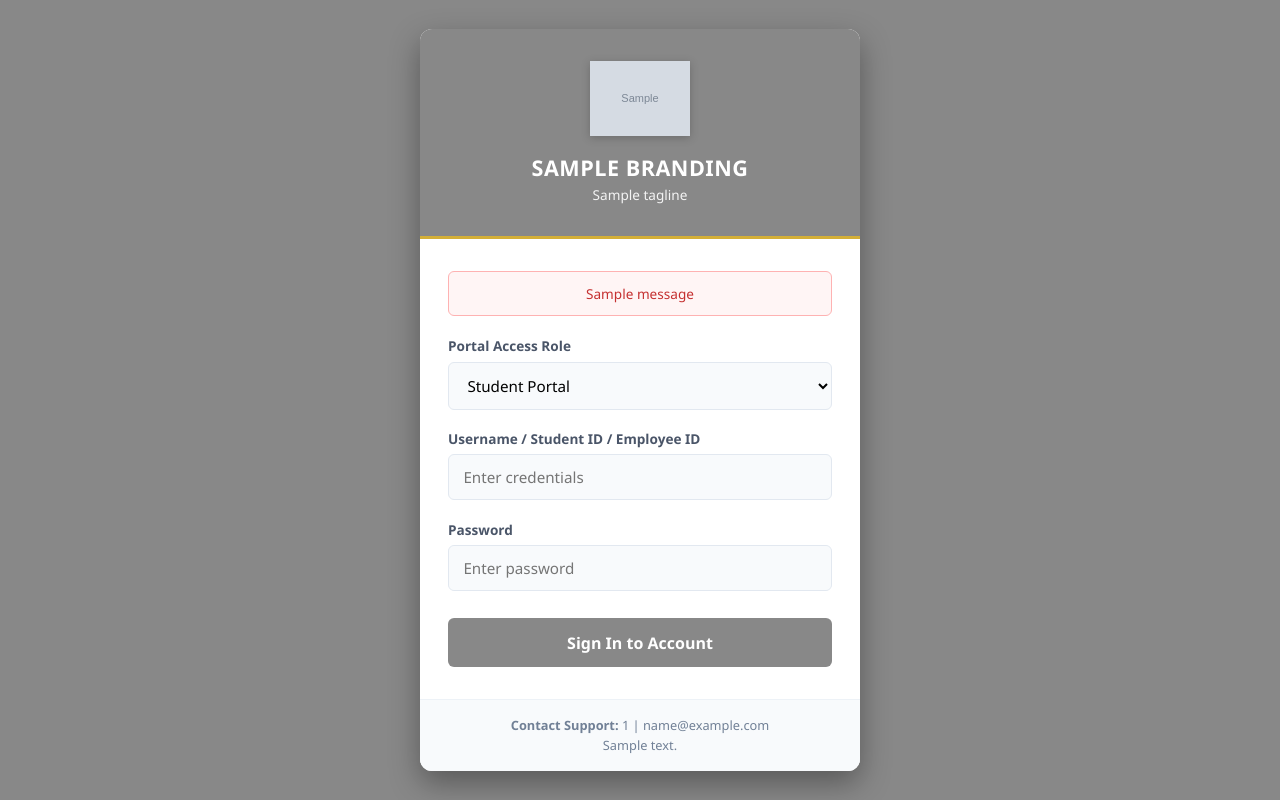
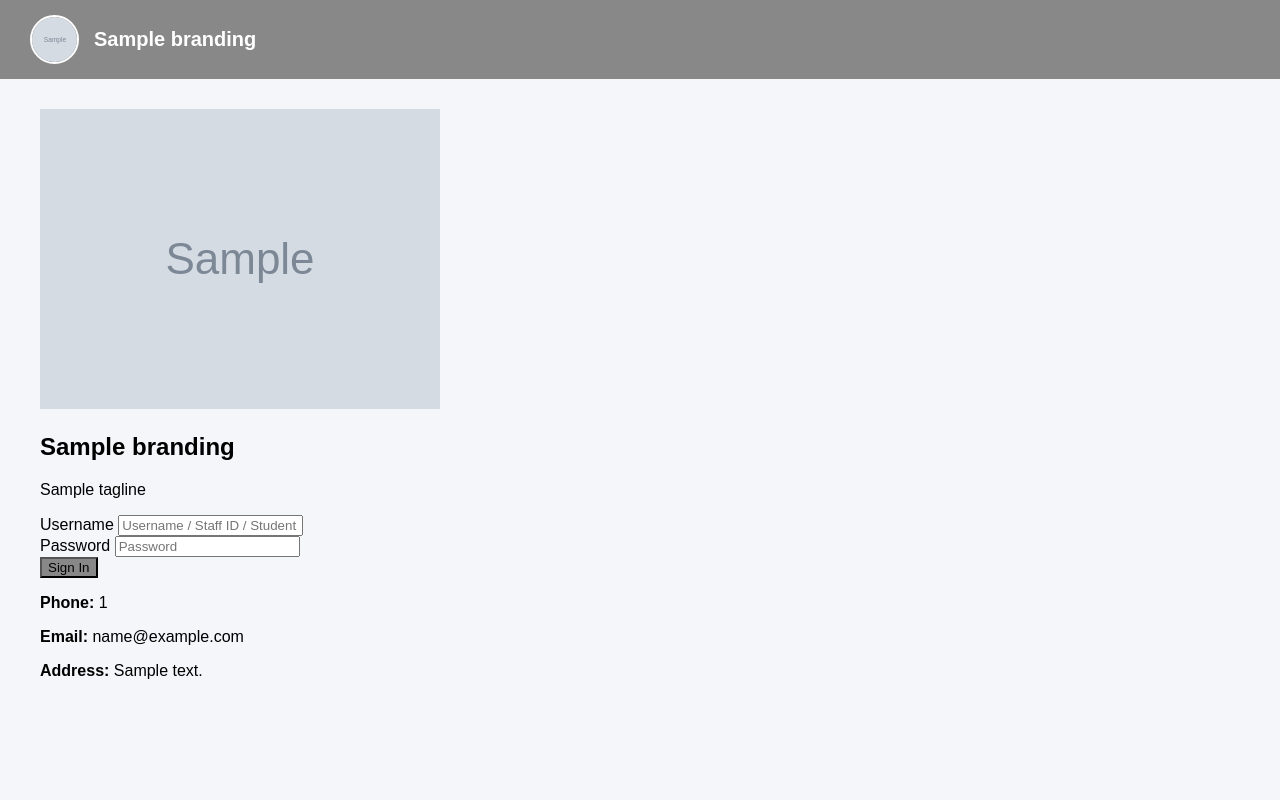
Before and after one commit to ahaqq861-sys/AL-WASILAH-SCHOOL-COMPLEX, a Django app: template portal/templates/portal/login.html in a window 1280 px wide. Run offline with Django 5.2, Linux system fonts and the light colour scheme; the template is opened without the code that fills it: most values are stand-ins (such as "Sample title", 1, 10 or a date in 2020); grey boxes marked "Sample" are stand-in pictures; one stand-in notice (Sample message) is shown.

Commit message:
Fix settings BASE_DIR and finalize branding with user profiles

```diff
--- a/portal/templates/portal/login.html
+++ b/portal/templates/portal/login.html
@@ -1,73 +1,46 @@
-<!DOCTYPE html>
-<html lang="en">
-<head>
-    <meta charset="UTF-8">
-    <meta name="viewport" content="width=device-width, initial-scale=1.0">
-    <title>{{ branding.school_name }} | Portal Sign In</title>
-    <style>
-        * { box-sizing: border-box; margin: 0; padding: 0; font-family: 'Segoe UI', system-ui, sans-serif; }
-        body { background: linear-gradient(135deg, {{ branding.primary_color }} 0%, {{ branding.secondary_color }} 100%); min-height: 100vh; display: flex; align-items: center; justify-content: center; padding: 1.5rem; }
-        .login-wrapper { background: #ffffff; width: 100%; max-width: 440px; border-radius: 12px; box-shadow: 0 12px 30px rgba(0,0,0,0.35); overflow: hidden; }
-        .login-header { background: {{ branding.primary_color }}; color: white; padding: 2rem 1.5rem; text-align: center; border-bottom: 3px solid #d4af37; }
-        .logo-img { max-height: 75px; margin-bottom: 0.75rem; object-fit: contain; filter: drop-shadow(0 2px 4px rgba(0,0,0,0.2)); }
-        .login-header h1 { font-size: 1.35rem; font-weight: 700; letter-spacing: 0.5px; text-transform: uppercase; }
-        .login-header p { font-size: 0.85rem; opacity: 0.9; margin-top: 0.2rem; }
-        .login-body { padding: 2rem 1.75rem; }
-        .form-group { margin-bottom: 1.2rem; }
-        .form-group label { display: block; font-size: 0.85rem; font-weight: 600; color: #4a5568; margin-bottom: 0.4rem; }
-        .form-group input, .form-group select { width: 100%; padding: 0.75rem 0.9rem; border: 1.5px solid #e2e8f0; border-radius: 6px; font-size: 0.95rem; transition: 0.2s; background-color: #f8fafc; }
-        .form-group input:focus, .form-group select:focus { border-color: {{ branding.primary_color }}; outline: none; background-color: #fff; box-shadow: 0 0 0 3px rgba(114, 47, 55, 0.15); }
-        .btn-submit { width: 100%; padding: 0.85rem; background: {{ branding.primary_color }}; color: white; border: none; border-radius: 6px; font-weight: 700; font-size: 1rem; cursor: pointer; transition: 0.2s; margin-top: 0.5rem; }
-        .btn-submit:hover { background: {{ branding.secondary_color }}; }
-        .alert { background: #fff5f5; color: #c53030; border: 1px solid #feb2b2; padding: 0.75rem; border-radius: 6px; margin-bottom: 1.25rem; font-size: 0.85rem; text-align: center; }
-        .login-footer { background: #f8fafc; padding: 1rem; border-top: 1px solid #edf2f7; text-align: center; font-size: 0.8rem; color: #718096; line-height: 1.5; }
-    </style>
-</head>
-<body>
+{% extends "base.html" %}
 
-<div class="login-wrapper">
-    <div class="login-header">
-        {% if branding.logo %}
-            <img src="{{ branding.logo.url }}" alt="School Logo" class="logo-img">
-        {% endif %}
-        <h1>{{ branding.school_name }}</h1>
-        <p>{{ branding.tagline }}</p>
+{% block content %}
+<div class="min-h-screen flex items-center justify-center bg-gray-50 py-12 px-4 sm:px-6 lg:px-8">
+  <div class="max-w-md w-full space-y-8 bg-white p-8 rounded-xl shadow-md">
+    <!-- Logo & Branding Header -->
+    <div class="text-center">
+      {% if branding.logo %}
+        <img src="{{ branding.logo.url }}" alt="{{ branding.school_name }} Logo" class="h-20 w-auto mx-auto mb-3">
+      {% endif %}
+      <h2 class="text-3xl font-extrabold text-gray-900">{{ branding.school_name }}</h2>
+      {% if branding.tagline %}
+        <p class="mt-2 text-sm text-gray-600">{{ branding.tagline }}</p>
+      {% endif %}
     </div>
 
-    <div class="login-body">
-        {% if messages %}
-            {% for message in messages %}
-                <div class="alert">{{ message }}</div>
-            {% endfor %}
-        {% endif %}
+    <!-- Login Form -->
+    <form class="mt-8 space-y-6" method="POST" action="{% url 'login' %}">
+      {% csrf_token %}
+      <div class="rounded-md shadow-sm -space-y-px">
+        <div>
+          <label for="username" class="sr-only">Username</label>
+          <input id="username" name="username" type="text" required class="appearance-none rounded-none relative block w-full px-3 py-2 border border-gray-300 placeholder-gray-500 text-gray-900 rounded-t-md focus:outline-none focus:ring-indigo-500 focus:border-indigo-500 focus:z-10 sm:text-sm" placeholder="Username / Staff ID / Student ID">
+        </div>
+        <div>
+          <label for="password" class="sr-only">Password</label>
+          <input id="password" name="password" type="password" required class="appearance-none rounded-none relative block w-full px-3 py-2 border border-gray-300 placeholder-gray-500 text-gray-900 rounded-b-md focus:outline-none focus:ring-indigo-500 focus:border-indigo-500 focus:z-10 sm:text-sm" placeholder="Password">
+        </div>
+      </div>
 
-        <form method="post" action="{% url 'login' %}">
-            {% csrf_token %}
-            <div class="form-group">
-                <label for="role">Portal Access Role</label>
-                <select name="role" id="role" required>
-                    <option value="student">Student Portal</option>
-                    <option value="teacher">Teacher Portal</option>
-                    <option value="admin">Administrator Portal</option>
-                </select>
-            </div>
-            <div class="form-group">
-                <label for="username">Username / Student ID / Employee ID</label>
-                <input type="text" name="username" id="username" required placeholder="Enter credentials">
-            </div>
-            <div class="form-group">
-                <label for="password">Password</label>
-                <input type="password" name="password" id="password" required placeholder="Enter password">
-            </div>
-            <button type="submit" class="btn-submit">Sign In to Account</button>
-        </form>
-    </div>
+      <div>
+        <button type="submit" class="group relative w-full flex justify-center py-2 px-4 border border-transparent text-sm font-medium rounded-md text-white" style="background-color: {{ branding.primary_color|default:'#800020' }};">
+          Sign In
+        </button>
+      </div>
+    </form>
 
-    <div class="login-footer">
-        <strong>Contact Support:</strong> {{ branding.phone_number }} | {{ branding.email_address }}<br>
-        <span>{{ branding.address }}</span>
-    </div>
+    <!-- Contact Details Footer -->
+    <footer class="mt-8 pt-4 border-t border-gray-200 text-center text-xs text-gray-500 space-y-1">
+      {% if branding.phone_number %}<p><strong>Phone:</strong> {{ branding.phone_number }}</p>{% endif %}
+      {% if branding.email_address %}<p><strong>Email:</strong> {{ branding.email_address }}</p>{% endif %}
+      {% if branding.address %}<p><strong>Address:</strong> {{ branding.address }}</p>{% endif %}
+    </footer>
+  </div>
 </div>
-
-</body>
-</html>
+{% endblock %}
```
Also changed, not shown: core/settings.py (+11 -100 lines), portal/admin.py (+35 -2 lines), portal/context_processors.py (added, +14 -0 lines), portal/models.py (+38 -3 lines).
